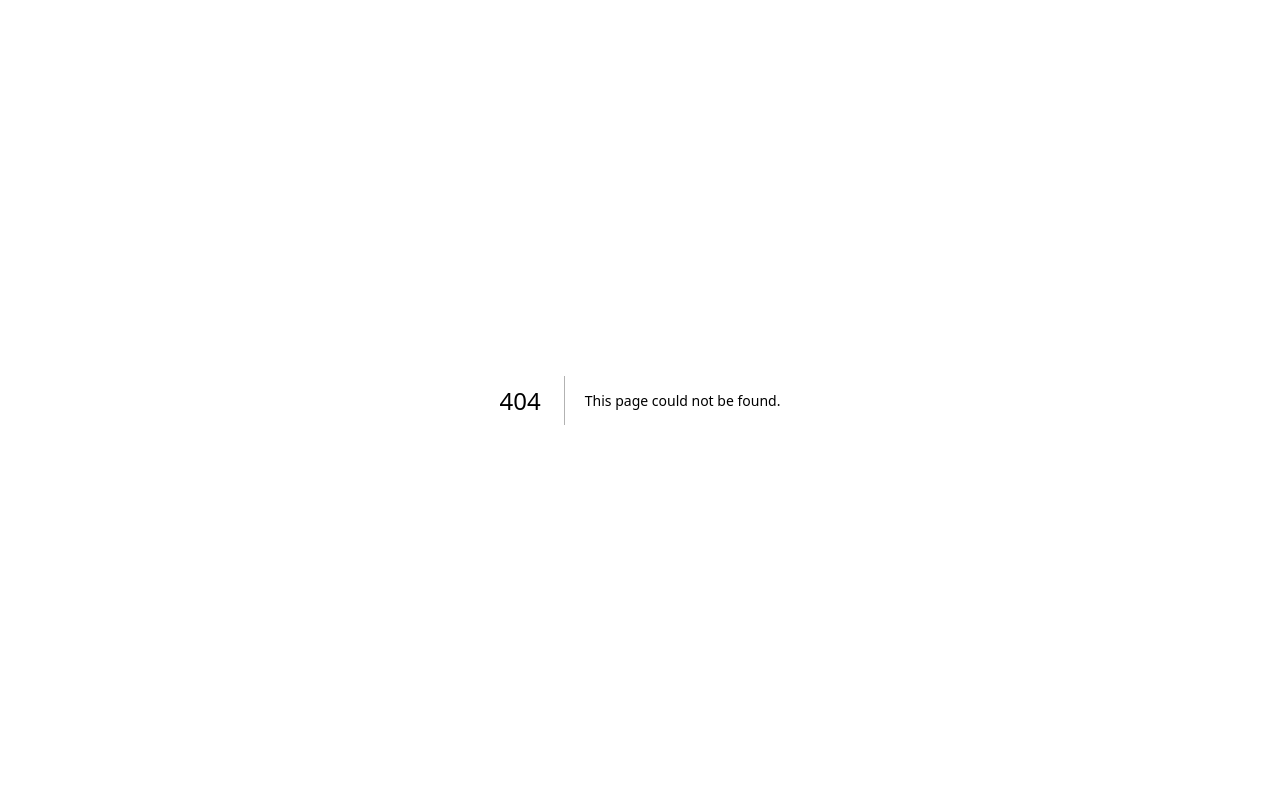
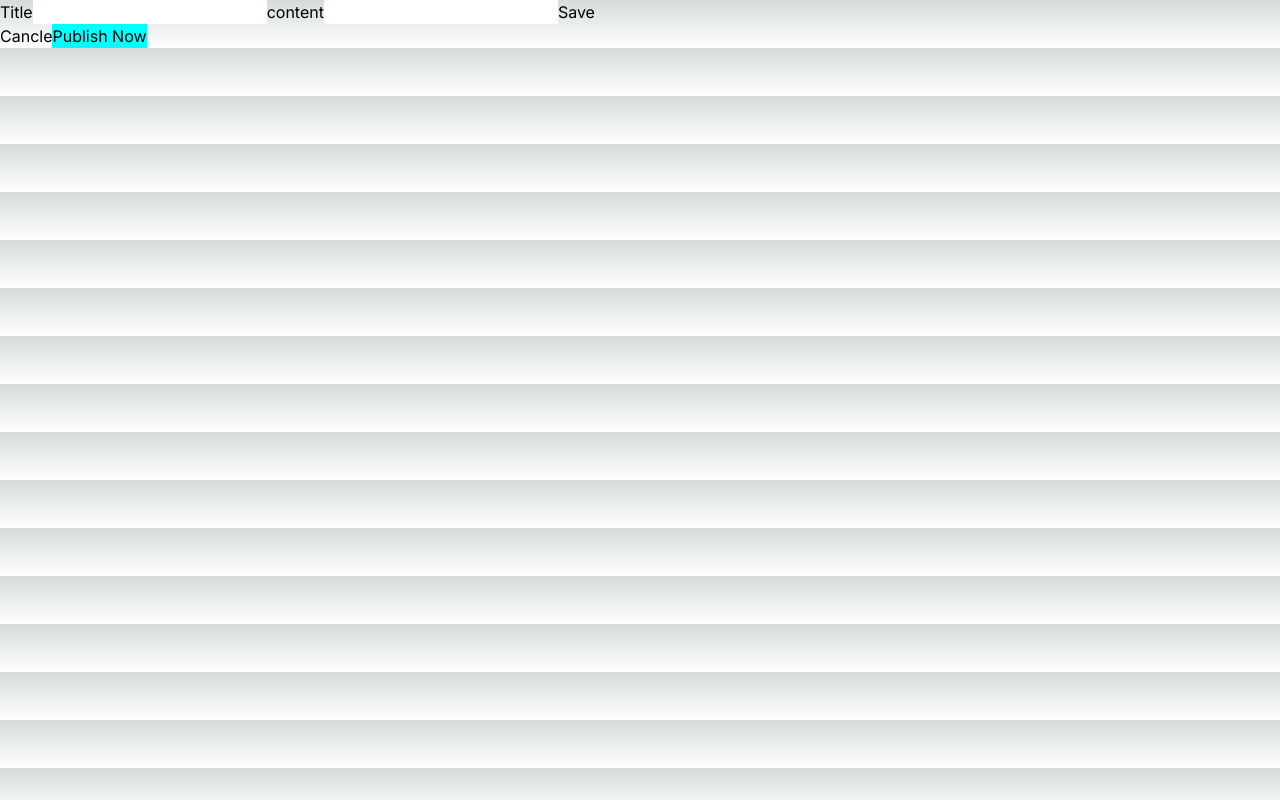
Before and after one commit to TheTaTha5/opensource-test, a Next.js app: page /draft/draftForm in a window 1280 px wide. Before the commit this address had no page. Built offline with nearby package versions, Linux system fonts and the light colour scheme.

Commit message:
add draft and input form

```diff
--- /dev/null
+++ b/app/draft/draftFetcher.tsx
@@ -0,0 +1,35 @@
+'use client'
+import { useEffect, useState } from "react";
+import { IPosts,IPost } from "../interfaces/interface";
+import { PostElement } from "../posts/posts";
+import { DraftElement } from "./draftPage";
+
+
+
+const DisplayDrafts = () => {
+    const [draftData,setdraftdata] = useState<IPosts>()
+    const fetchData = async () => {
+        const res = await fetch('https://post-api.opensource-technology.com/api/posts/draft')
+        if(res.ok) {
+            console.log(res.status)
+        }
+
+        setdraftdata(await res.json())
+    }
+    useEffect(() => {
+        fetchData();
+    }, [])
+
+
+    return (
+        <div>
+            {draftData?.posts.map((draft)=> {
+        return DraftElement({title:draft.title, content:draft.content, created_at:draft.created_at, key:draft.id})
+    })}
+        </div>
+    )
+
+}
+
+
+export default DisplayDrafts;
--- /dev/null
+++ b/app/draft/draftForm/page.tsx
@@ -0,0 +1,41 @@
+"use client"
+import { METHODS } from "http";
+import Link from "next/link";
+import { useState } from "react";
+
+ const  DraftForm = () => {
+    const [title,setTitle] = useState('');
+    const [content,setContent] = useState('');
+    const handleSubmit = async () => {
+        let res = await fetch('https://post-api.opensource-technology.com/api/posts', {
+            method: "POST",
+            body: JSON.stringify(
+                {
+                    content:content,
+                    title:title,
+
+                }
+            ),
+            headers: {"accept": "application-json",
+            "Content-Type":"application-json"
+        }
+        }).catch((e)=>console.log(e));
+    }
+    return (
+        <div>
+            <form onSubmit={()=>handleSubmit()}>
+                <label>Title</label>
+                <input type="text" id="title" name="title" onChange={(e)=> setTitle(e.target.value)}/>
+                <label>content</label>
+                <input type="text" id="content" name="content" onChange={(e)=> setContent(e.target.value)}/>
+                <input type="submit" value="Save" />
+                <div>
+                    <Link href="/draft">Cancle</Link>
+                    <button>Publish Now</button>
+                </div>
+            </form>
+        </div>
+    )
+}
+
+export default DraftForm;
--- /dev/null
+++ b/app/draft/draftPage.tsx
@@ -0,0 +1,23 @@
+import Link from "next/link";
+
+export const DraftElement = ({title, content, created_at,key}: {title:string, content:string,created_at:string,key:string}) => {
+    return (
+        <div id="postChild">
+            <div>
+                {title}
+            </div>
+            <div>
+                {content}
+            </div>
+            <div>
+                {created_at}
+            </div>
+            <div className="Buttons">
+            <button>Edit</button>
+            <button>Publish</button>
+            <button>Delete</button>
+            </div>
+
+        </div>
+    )
+};
--- /dev/null
+++ b/app/draft/page.tsx
@@ -0,0 +1,21 @@
+import Link from "next/link";
+import DisplayDrafts from "./draftFetcher";
+
+export default function Home() {
+    return (
+      <div>
+        <Link href={'/'}>Post</Link>
+        <button><Link href="/draft/draftForm">Create New Draft</Link></button>
+        <div>
+          Display Draft posts
+          <div>
+            <DisplayDrafts/>
+          </div>
+          <div>
+          </div>
+          <div>
+          </div>
+        </div>
+      </div>
+    )
+  }
--- a/app/globals.css
+++ b/app/globals.css
@@ -26,9 +26,13 @@ body {
     rgb(var(--background-start-rgb));
 }
 
+#Buttons {
 
+}
 button {
   background-color: aqua;
+  margin-right: 5px;
+  color: black;
 }
 
 #postChild {
--- a/app/layout.tsx
+++ b/app/layout.tsx
@@ -17,7 +17,7 @@ export default function RootLayout({
 }) {
   return (
     <html lang="en">
-      <body className={inter.className}><ReduxProvider>{children}</ReduxProvider></body>
+      <body className={inter.className}>{children}</body>
     </html>
   )
 }
--- a/app/page.tsx
+++ b/app/page.tsx
@@ -1,11 +1,10 @@
+import Link from "next/link";
 import DisplayPosts from "./posts/postFetcher";
 
 export default async function Home() {
   return (
     <main>
-      <button>
-        Create/Draft
-      </button>
+      <Link href={'/draft/'}>Draft</Link>
       <div>
         Display publish post
         <div>
--- a/app/posts/postFetcher.tsx
+++ b/app/posts/postFetcher.tsx
@@ -1,6 +1,7 @@
 'use client'
 import { useEffect, useState } from "react";
 import { IPosts,IPost } from "../interfaces/interface";
+import { PostElement } from "./posts";
 
 
 
@@ -18,22 +19,7 @@ const DisplayPosts = () => {
         fetchData();
     }, [])
 
-     const PostElement = ({title, content, created_at,key}: {title:string, content:string,created_at:string,key:string}) => {
-        return (
-            <div id="postChild">
-                <div>
-                    {title}
-                </div>
-                <div>
-                    {content}
-                </div>
-                <div>
-                    {created_at}
-                </div>
-                <button>Edit</button>
-            </div>
-        )
-    };
+
     return (
         <div>
             {postsData?.posts.map((post)=> {
--- a/app/posts/posts.tsx
+++ b/app/posts/posts.tsx
@@ -1,20 +1,19 @@
-'use client';
 
 
 
-export default function Post(title:string, content:string) {
+export const PostElement = ({title, content, created_at,key}: {title:string, content:string,created_at:string,key:string}) => {
     return (
-        <main>
+        <div id="postChild">
             <div>
-                 {title}
+                {title}
             </div>
             <div>
-                 {content}
+                {content}
             </div>
             <div>
-                Date&time
+                {created_at}
             </div>
             <button>Edit</button>
-        </main>
+        </div>
     )
-}
+};
```
